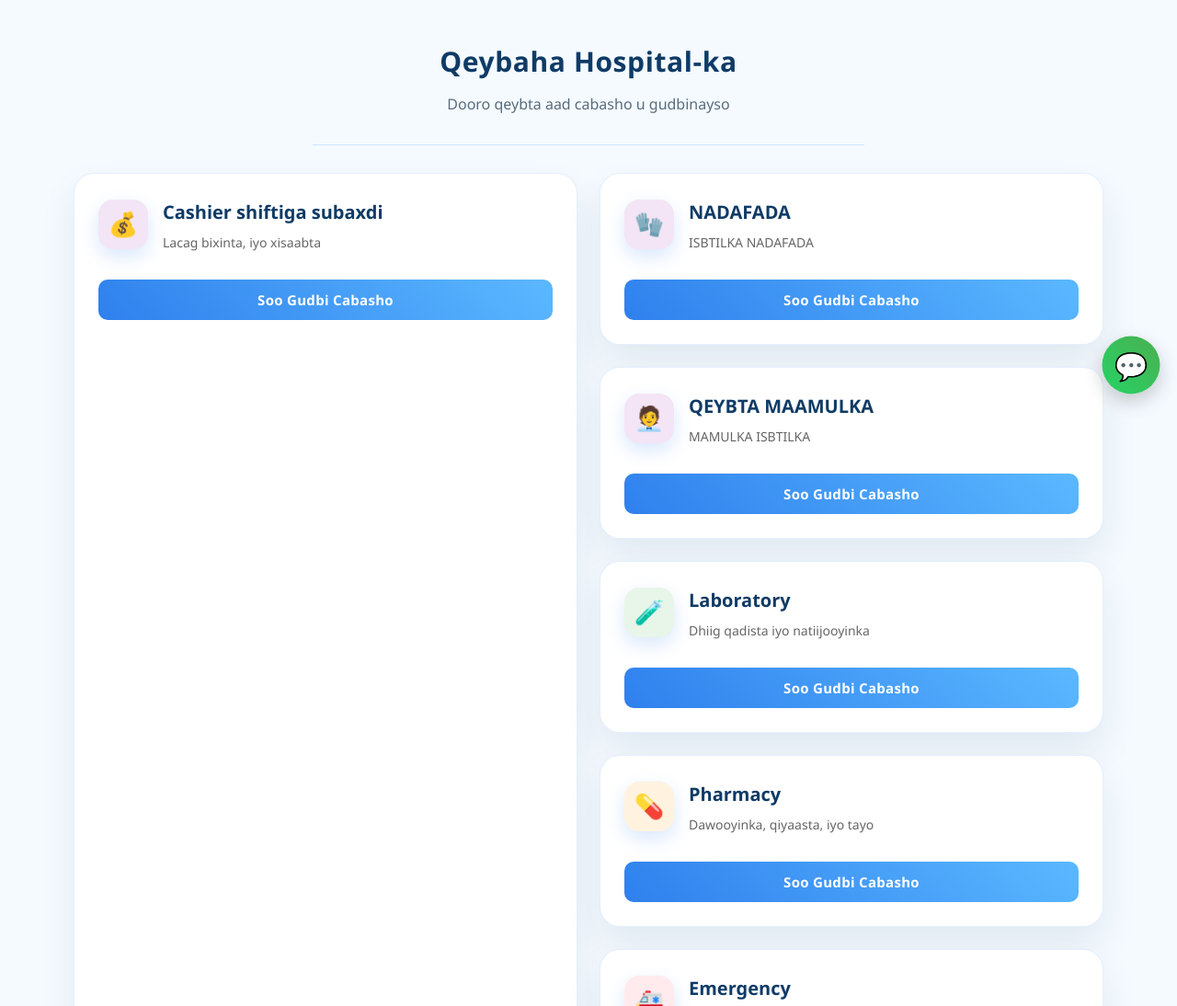
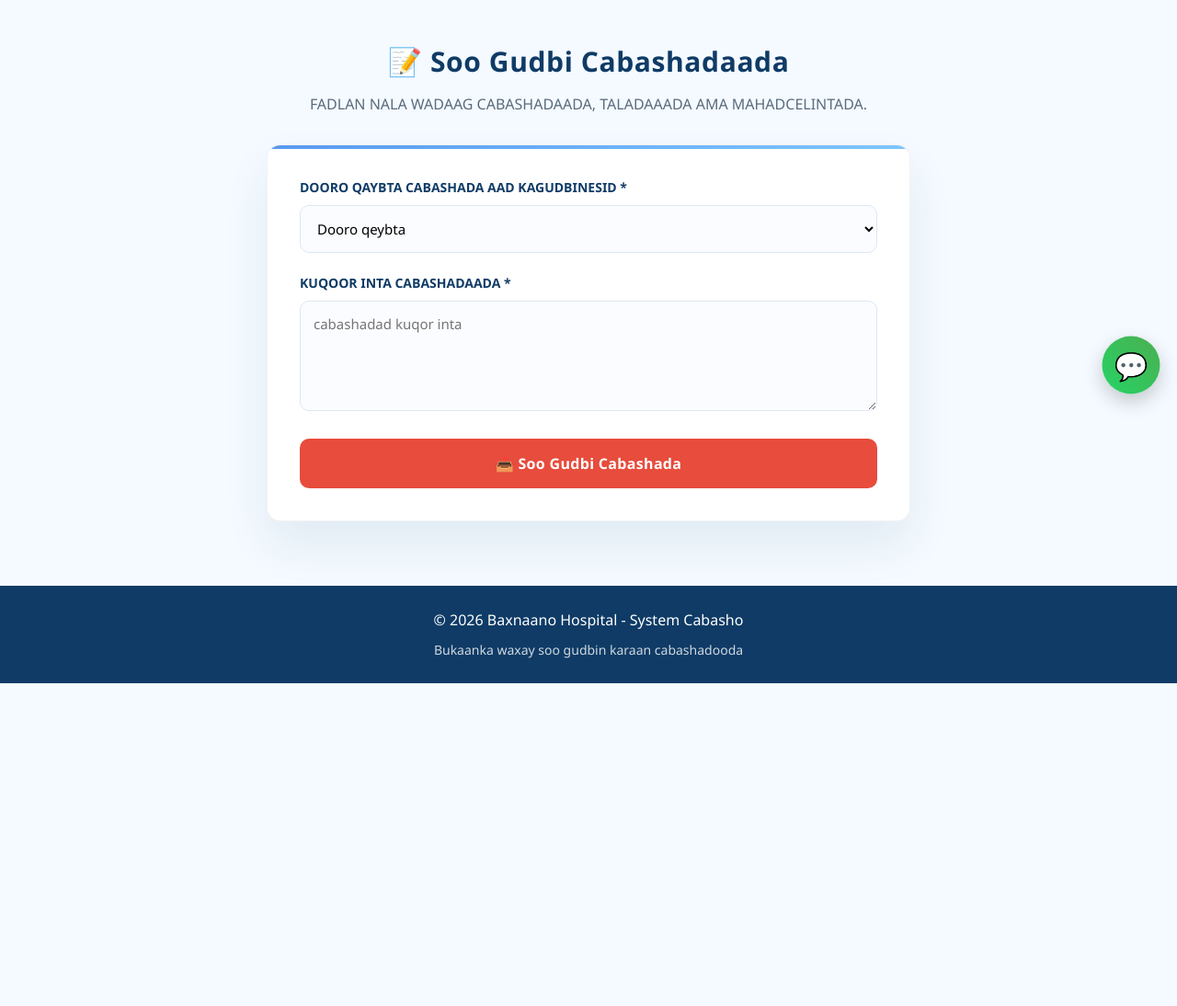
Before and after one commit to Cs-company12/CABASHO-BAXNAANO, a plain HTML site: page index.html in a window 1280 px wide. Shown: the part 353-1447 px from the top of the page at 92% size. After the commit the page ends 1096 px from the top, so only its background shows below. Drawn offline with Linux system fonts and the light colour scheme.

Commit message:
Update navigation and complaint submission section

```diff
--- a/index.html
+++ b/index.html
@@ -179,8 +179,7 @@ footer{background:var(--dark);color:#fff;text-align:center;padding:25px;margin-t
   <div class="container nav-content">
     <div class="logo">🏥 Baxnaano Hospital</div>
     <ul class="nav-links">
-      <li><a href="#" onclick="showSection('home')" class="active">🏠 Home</a></li>
-      <li><a href="#" onclick="showSection('submit')">📝 Soo Gudbi</a></li>
+      <li><a href="#" onclick="showSection('submit')" class="active">📝 Soo Gudbi</a></li>
     </ul>
     <div class="mobile-menu" onclick="toggleMobileMenu()">☰</div>
   </div>
@@ -195,97 +194,8 @@ footer{background:var(--dark);color:#fff;text-align:center;padding:25px;margin-t
  <img src="https://github.com/Cs-company12/CABASHO-BAXNAANO/blob/main/images.png?raw=true" width="200" height="90">
 </CENTER>
 
-  <div class="container">
-    <section id="home" class="section active">
-      <h2 class="section-title">Qeybaha Hospital-ka</h2>
-      <p class="section-subtitle">Dooro qeybta aad cabasho u gudbinayso</p>
-      <hr style="margin:25px auto 30px;max-width:600px;border:none;height:1px;background:rgba(47,128,237,0.18);">
-
-    <div class="grid fade-in">
-      <div class="card" onclick="quickSubmit('Cashier')">
-        <div class="card-header">
-          <div class="card-icon" style="background:#f3e5f5">💰</div>
-          <div>
-            <h3>Cashier shiftiga subaxdi</h3>
-            <p style="color:#666;font-size:14px">Lacag bixinta, iyo xisaabta</p>
-          </div>
-        </div>
-        <button class="btn btn-primary btn-block">Soo Gudbi Cabasho</button>
-      </div>
-
-       <div class="grid fade-in">
-      <div class="card" onclick="quickSubmit('NADAFADA')">
-        <div class="card-header">
-          <div class="card-icon" style="background:#f3e5f5">🧤</div>
-          <div>
-            <h3>NADAFADA </h3>
-            <p style="color:#666;font-size:14px"> ISBTILKA NADAFADA </p>
-          </div>
-        </div>
-        <button class="btn btn-primary btn-block">Soo Gudbi Cabasho</button>
-      </div>
-       <div class="grid fade-in">
-      <div class="card" onclick="quickSubmit('MAMULKA')">
-        <div class="card-header">
-          <div class="card-icon" style="background:#f3e5f5">🧑‍💼</div>
-          <div>
-            <h3>QEYBTA MAAMULKA </h3>
-            <p style="color:#666;font-size:14px">MAMULKA ISBTILKA </p>
-          </div>
-        </div>
-        <button class="btn btn-primary btn-block">Soo Gudbi Cabasho</button>
-      </div>
-
-      <div class="card" onclick="quickSubmit('Laboratory')">
-        <div class="card-header">
-          <div class="card-icon" style="background:#e8f5e9">🧪</div>
-          <div>
-            <h3>Laboratory</h3>
-            <p style="color:#666;font-size:14px">Dhiig qadista iyo natiijooyinka</p>
-          </div>
-        </div>
-        <button class="btn btn-primary btn-block">Soo Gudbi Cabasho</button>
-      </div>
-
-      <div class="card" onclick="quickSubmit('Pharmacy')">
-        <div class="card-header">
-          <div class="card-icon" style="background:#fff3e0">💊</div>
-          <div>
-            <h3>Pharmacy</h3>
-            <p style="color:#666;font-size:14px">Dawooyinka, qiyaasta, iyo tayo</p>
-          </div>
-        </div>
-        <button class="btn btn-primary btn-block">Soo Gudbi Cabasho</button>
-      </div>
-
-      <div class="card" onclick="quickSubmit('Emergency')">
-        <div class="card-header">
-          <div class="card-icon" style="background:#ffebee">🚑</div>
-          <div>
-            <h3>Emergency</h3>
-            <p style="color:#666;font-size:14px">Adeeg degdeg ah 24/7</p>
-          </div>
-        </div>
-        <button class="btn btn-primary btn-block">Soo Gudbi Cabasho</button>
-      </div>
-
-      <div class="card" onclick="quickSubmit('HR / Shaqaalaha')">
-        <div class="card-header">
-          <div class="card-icon" style="background:#f1f8e9">👥</div>
-          <div>
-            <h3>HR / Shaqaalaha</h3>
-            <p style="color:#666;font-size:14px">Dhibaatooyinka shaqaalaha iyo xiriirka</p>
-          </div>
-        </div>
-        <button class="btn btn-primary btn-block">Soo Gudbi Cabasho</button>
-      </div>
-    </div>
-
-  </div>
-</section>
-
 <!-- SUBMIT COMPLAINT SECTION -->
-<section id="submit" class="section">
+<section id="submit" class="section active">
   <div class="container">
     <h2 class="section-title">📝 Soo Gudbi Cabashadaada</h2>
     <p class="section-subtitle">FADLAN NALA WADAAG CABASHADAADA, TALADAAADA AMA MAHADCELINTADA.</p>
@@ -296,7 +206,7 @@ footer{background:var(--dark);color:#fff;text-align:center;padding:25px;margin-t
 
       <form id="complaintForm" onsubmit="submitComplaint(event)">
         <div class="form-group">
-          <label>Qeybta Cabashada *</label>
+          <label> DOORO QAYBTA CABASHADA AAD KAGUDBINESID *</label>
           <select id="compDept" required>
             <option value="">Dooro qeybta</option>
             <option value="Cashier">💰 Cashier shiftiga subaxdi</option>
@@ -422,7 +332,10 @@ function submitComplaint(e){
 
   // Send WhatsApp notification
   const msg = encodeURIComponent(`*Cabasho Cusub - Baxnaano Hospital*\n\nQeyb: ${dept}\nFaahfaahin: ${body}`);
-  window.open(`https://wa.me/252613490055?text=${msg}`, '_blank');
+  const whatsappIntent = `intent://send?phone=252613490055&text=${msg}#Intent;package=com.whatsapp;scheme=whatsapp;end`;
+  const whatsappWeb = `https://wa.me/252613490055?text=${msg}`;
+  window.location.href = whatsappIntent;
+  setTimeout(() => window.location.href = whatsappWeb, 1500);
 }
 
 // ================= MANAGEMENT =================
@@ -516,7 +429,7 @@ function viewDetail(id){
     </div>
     ${c.phone ? `<div style="margin-top:20px;display:flex;gap:10px;flex-wrap:wrap">
       <a href="tel:${c.phone}" class="btn btn-primary">📞 Wac</a>
-      <a href="https://wa.me/252${c.phone.replace(/^0/,'')}" target="_blank" class="btn btn-success">💬 WhatsApp</a>
+      <a href="intent://send?phone=252${c.phone.replace(/^0/,'')}&text=Asc%20Baxnaano%20Hospital%2C%20waxaan%20rabaa%20inaaan%20ka%20war%20hayo%20cabasho.#Intent;package=com.whatsapp;scheme=whatsapp;end" class="btn btn-success">💬 WhatsApp</a>
     </div>` : ''}
   `;
   document.getElementById('detailModal').style.display = 'flex';
@@ -637,7 +550,13 @@ function showAlert(id){
 
 function openWhatsApp(){
   const msg = encodeURIComponent("Asc Baxnaano Hospital, waxaan rabaa inaan ka war hayo cabasho.");
-  window.open(`https://wa.me/252613490055?text=${msg}`, '_blank');
+  const whatsappIntent = `intent://send?phone=252613490055&text=${msg}#Intent;package=com.whatsapp;scheme=whatsapp;end`;
+  const whatsappWeb = `https://wa.me/252613490055?text=${msg}`;
+
+  window.location.href = whatsappIntent;
+  setTimeout(() => {
+    window.location.href = whatsappWeb;
+  }, 1500);
 }
 </script>
 
```
